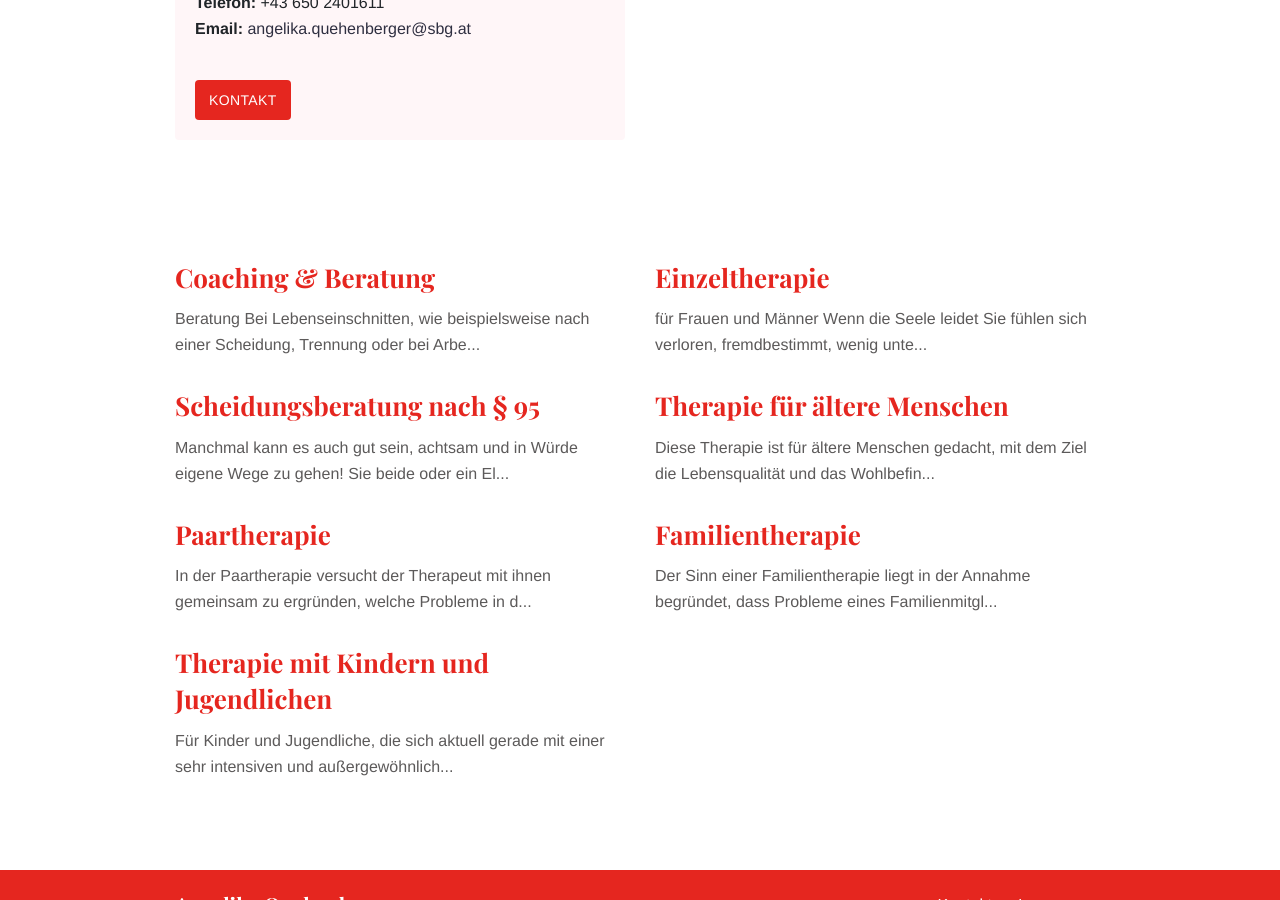
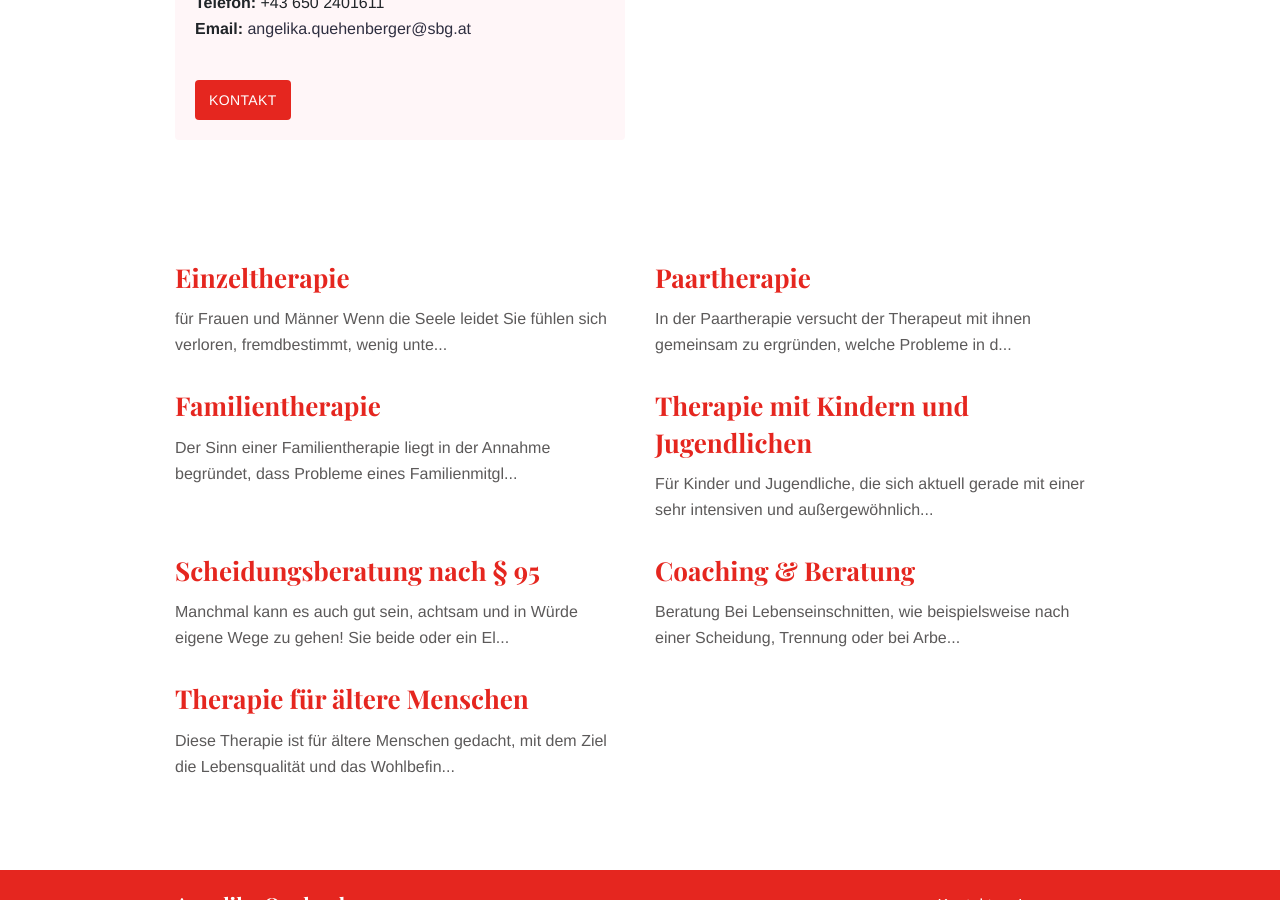
Before and after one commit to dvschnitz/angelika-quehenberger, a Jekyll site: the page built from index.md, in a window 1280 px wide and 900 px high, scrolled down 603 px. Built offline with Jekyll 4.4.1, drawn with Linux system fonts in a browser that asks for light colours.

Commit message:
Use weights for services

```diff
--- a/_layouts/home.html
+++ b/_layouts/home.html
@@ -24,7 +24,8 @@
 <div class="strip">
   <div class="container pt-3 pb-3 pt-md-6 pb-md-6">
     <div class="row justify-content-start">
-      {% for service in site.services %}
+      {% assign weighted_services = site.services | sort: "weight" %}
+      {% for service in weighted_services %}
       <div class="col-12 col-md-6 mb-1">
         <div class="service service-summary">
           <div class="service-content">
```
Also changed, not shown: zahlung.md (+1 -1 lines).
